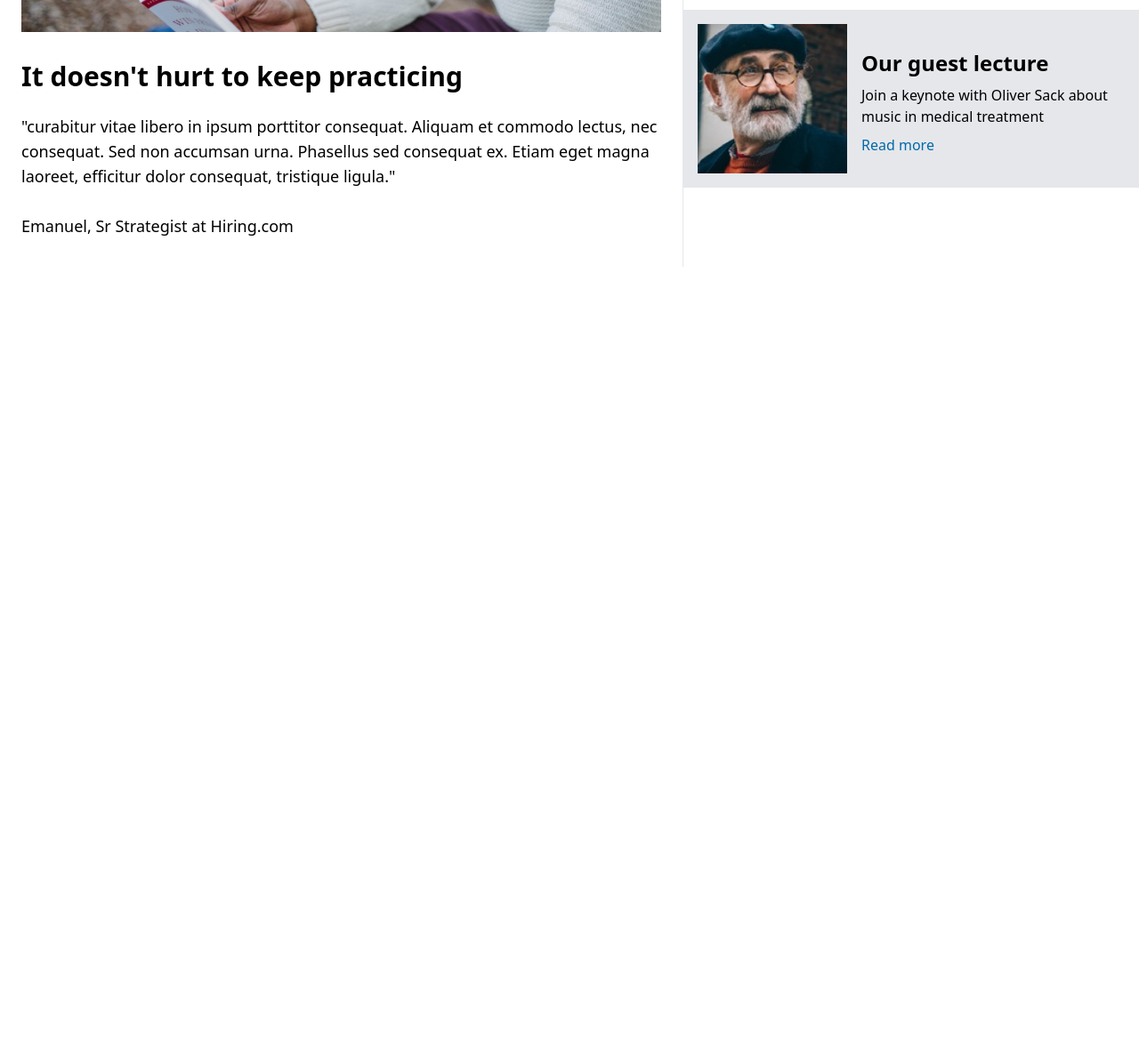
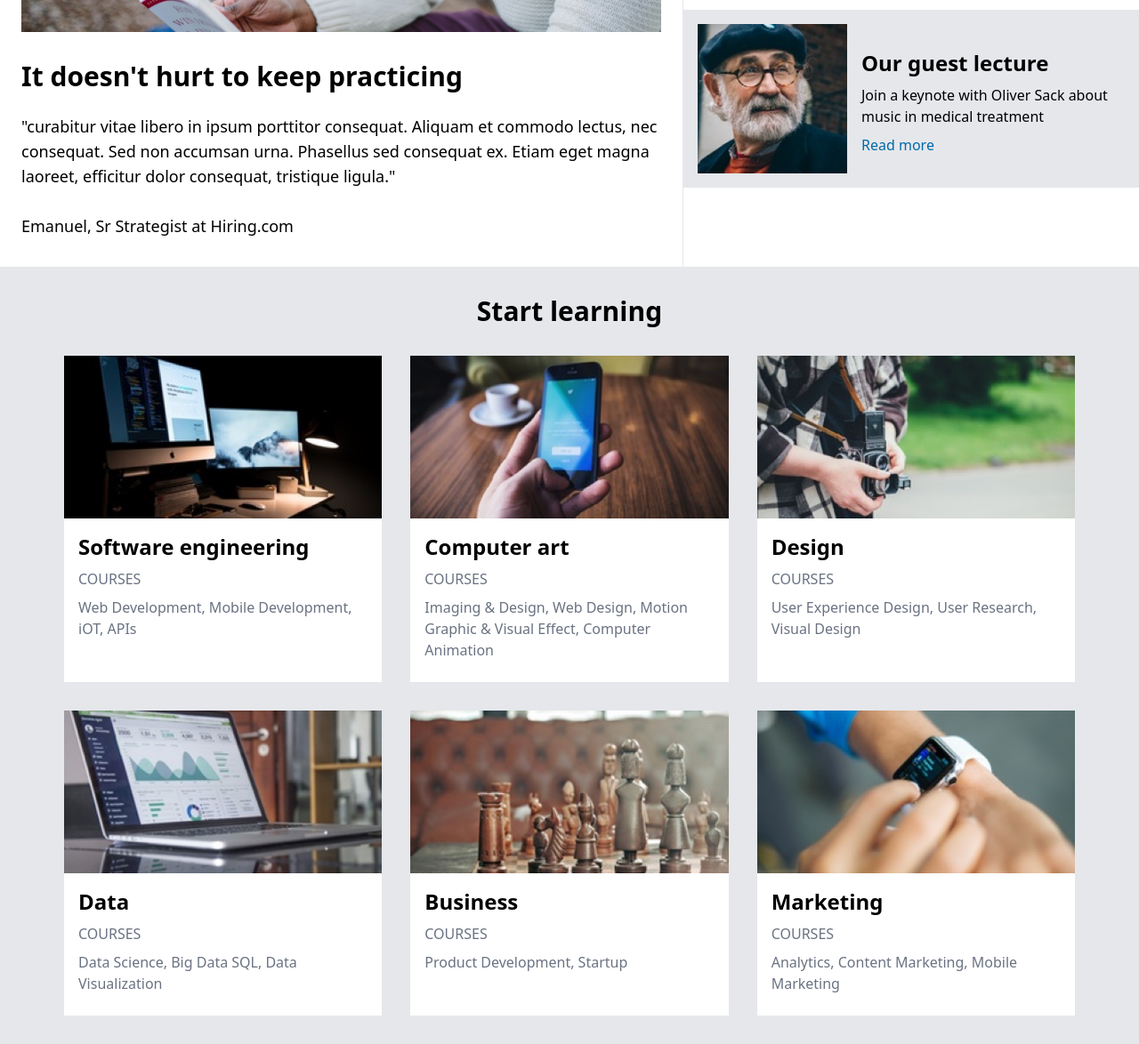
Before and after one commit to manitthongkaw/14-arm-colmar, a plain HTML site: page index.html in a window 1280 px wide. Shown: the part 1054-2228 px from the top of the page at 89% size. Before the commit the page ends 1354 px from the top, so only its background shows below. Drawn offline with nearby package versions, Linux system fonts and the light colour scheme.

Commit message:
06 create course section

```diff
--- a/index.html
+++ b/index.html
@@ -82,7 +82,59 @@
         </div>
       </div>
     </section>
-    <section class="course"></section>
+    <section class="course px-4 md:px-[72px] py-8 border-t border-b md:border-0 border-gray-200 md:bg-gray-200">
+      <h2 class="w-full text-3xl font-extrabold text-center">Start learning</h2>
+      <div class="course-list flex flex-col md:flex-row md:flex-wrap gap-2 md:gap-8 mt-4 md:mt-8">
+        <div class="course__list--item md:flex-1 md:min-w-1/4 bg-gray-200 md:bg-white">
+          <img class="hidden md:block" src="./images/course-software.jpg">
+          <div class="course__item--content p-4 pb-6">
+            <h3 class="text-2xl font-semibold">Software engineering</h3>
+            <p class="hidden md:block uppercase text-gray-500 my-2">Courses</p>
+            <p class="hidden md:block text-gray-500">Web Development, Mobile Development, iOT, APIs</p>
+          </div>
+        </div>
+        <div class="course__list--item md:flex-1 md:min-w-1/4 bg-gray-200 md:bg-white">
+          <img class="hidden md:block" src="./images/course-computer-art.jpg">
+          <div class="course__item--content p-4 pb-6">
+            <h3 class="text-2xl font-semibold">Computer art</h3>
+            <p class="hidden md:block uppercase text-gray-500 my-2">Courses</p>
+            <p class="hidden md:block text-gray-500">Imaging & Design, Web Design, Motion Graphic & Visual Effect, Computer Animation</p>
+          </div>
+        </div>
+        <div class="course__list--item md:flex-1 md:min-w-1/4 bg-gray-200 md:bg-white">
+          <img class="hidden md:block" src="./images/course-design.jpg">
+          <div class="course__item--content p-4 pb-6">
+            <h3 class="text-2xl font-semibold">Design</h3>
+            <p class="hidden md:block uppercase text-gray-500 my-2">Courses</p>
+            <p class="hidden md:block text-gray-500">User Experience Design, User Research, Visual Design</p>
+          </div>
+        </div>
+        <div class="course__list--item md:flex-1 md:min-w-1/4 bg-gray-200 md:bg-white">
+          <img class="hidden md:block" src="./images/course-data.jpg">
+          <div class="course__item--content p-4 pb-6">
+            <h3 class="text-2xl font-semibold">Data</h3>
+            <p class="hidden md:block uppercase text-gray-500 my-2">Courses</p>
+            <p class="hidden md:block text-gray-500">Data Science, Big Data SQL, Data Visualization</p>
+          </div>
+        </div>
+        <div class="course__list--item md:flex-1 md:min-w-1/4 bg-gray-200 md:bg-white">
+          <img class="hidden md:block" src="./images/course-business.jpg">
+          <div class="course__item--content p-4 pb-6">
+            <h3 class="text-2xl font-semibold">Business</h3>
+            <p class="hidden md:block uppercase text-gray-500 my-2">Courses</p>
+            <p class="hidden md:block text-gray-500">Product Development, Startup</p>
+          </div>
+        </div>
+        <div class="course__list--item md:flex-1 md:min-w-1/4 bg-gray-200 md:bg-white">
+          <img class="hidden md:block" src="./images/course-marketing.jpg">
+          <div class="course__item--content p-4 pb-6">
+            <h3 class="text-2xl font-semibold">Marketing</h3>
+            <p class="hidden md:block uppercase text-gray-500 my-2">Courses</p>
+            <p class="hidden md:block text-gray-500">Analytics, Content Marketing, Mobile Marketing</p>
+          </div>
+        </div>
+      </div>
+    </section>
     <section class="thesis"></section>
   </main>
   <footer></footer>
```
Also changed, not shown: 1 other file.
